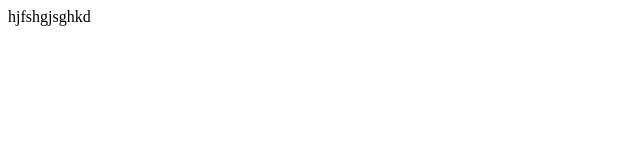
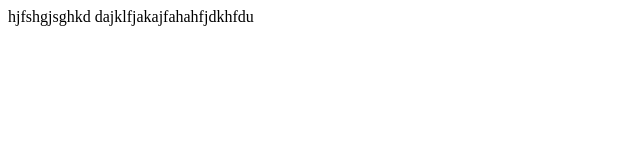
Before and after one commit to iGafar/Delote-Beauty, a plain HTML site: page masters.html in a window 1280 px wide. Shown: the whole page, without its empty margins (0-640 px from the left). Drawn offline with Linux system fonts and the light colour scheme.

Commit message:
Second commit

```diff
--- a/masters.html
+++ b/masters.html
@@ -8,5 +8,6 @@
 </head>
 <body>
     hjfshgjsghkd
+    dajklfjakajfahahfjdkhfdu
 </body>
 </html>
```
